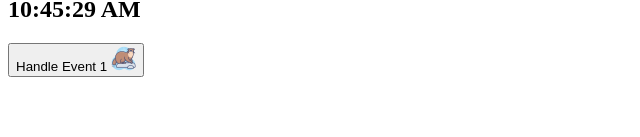
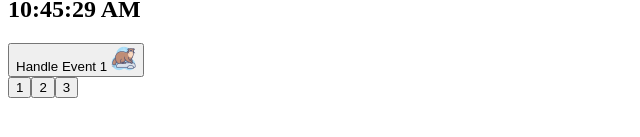
Before and after one commit to Hachiko03/React, a React (Vite) app in the folder my-app/: page / in a window 1280 px wide. Shown: the part 429-566 px from the top of the page, without its empty margins (0-640 px from the left). Built offline with nearby package versions, Linux system fonts and the light colour scheme.

Commit message:
Handling Events 5

```diff
--- a/my-app/src/App.jsx
+++ b/my-app/src/App.jsx
@@ -4,6 +4,7 @@ import Counter from "./Counter";
 import { Hello } from "./Hello";
 import { Message } from "./Message";
 import MouseClicker from "./MouseClicker";
+import MultiButton from "./MultiButton";
 import { Welcome } from "./Welcome";
 
 export function App() {
@@ -31,7 +32,9 @@ export function App() {
       />
       <Counter i={ 10 } aumentar={ 2 } reducir={ 5 } />
       <Clock />
-      <MouseClicker/>
+      <MouseClicker />
+
+      <MultiButton/>
     </div>
   );
 }
--- /dev/null
+++ b/my-app/src/MultiButton.jsx
@@ -0,0 +1,20 @@
+import React from "react";
+
+export default function MultiButton() {
+  function printTheNameProp(event) {
+    console.log(event.target.name);
+  }
+  return (
+    <div>
+      <button name="one" onClick={printTheNameProp}>
+        1
+      </button>
+      <button name="two" onClick={printTheNameProp}>
+        2
+      </button>
+      <button name="three" onClick={printTheNameProp}>
+        3
+      </button>
+    </div>
+  );
+}
```
